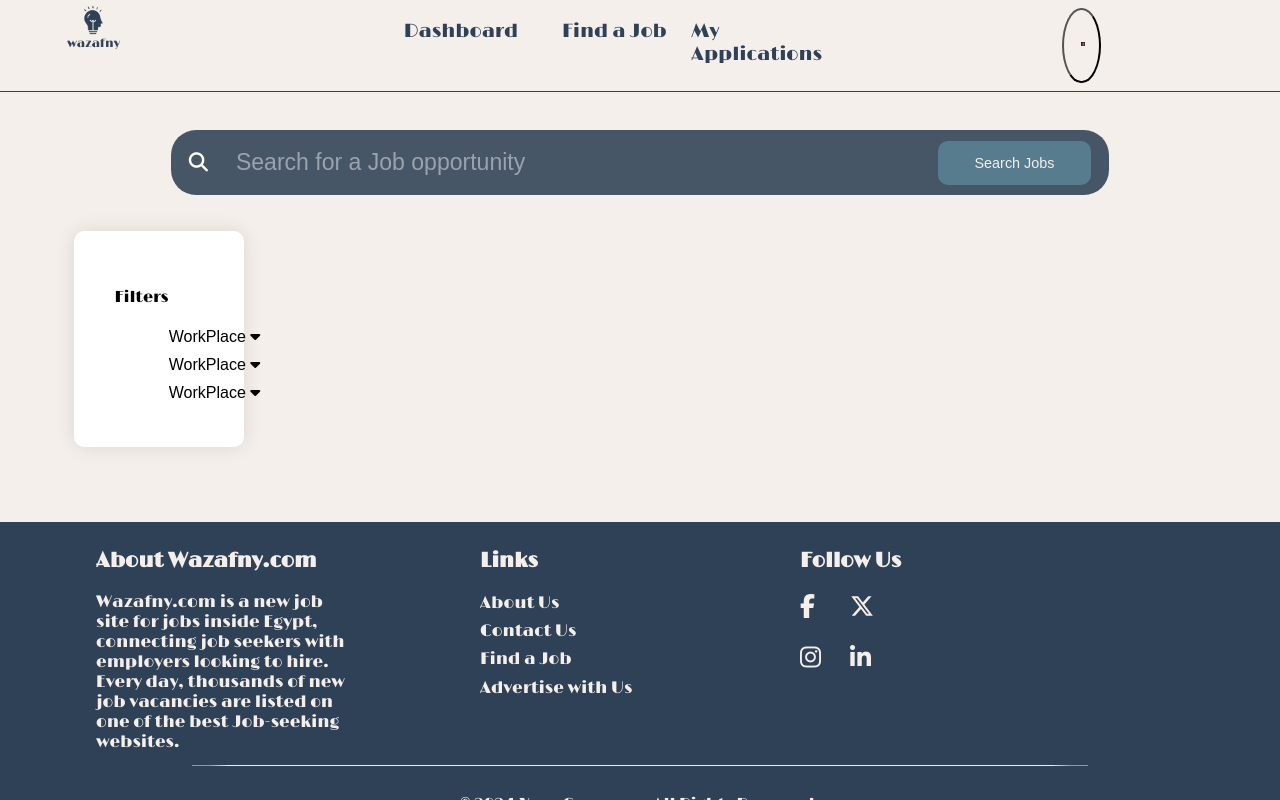
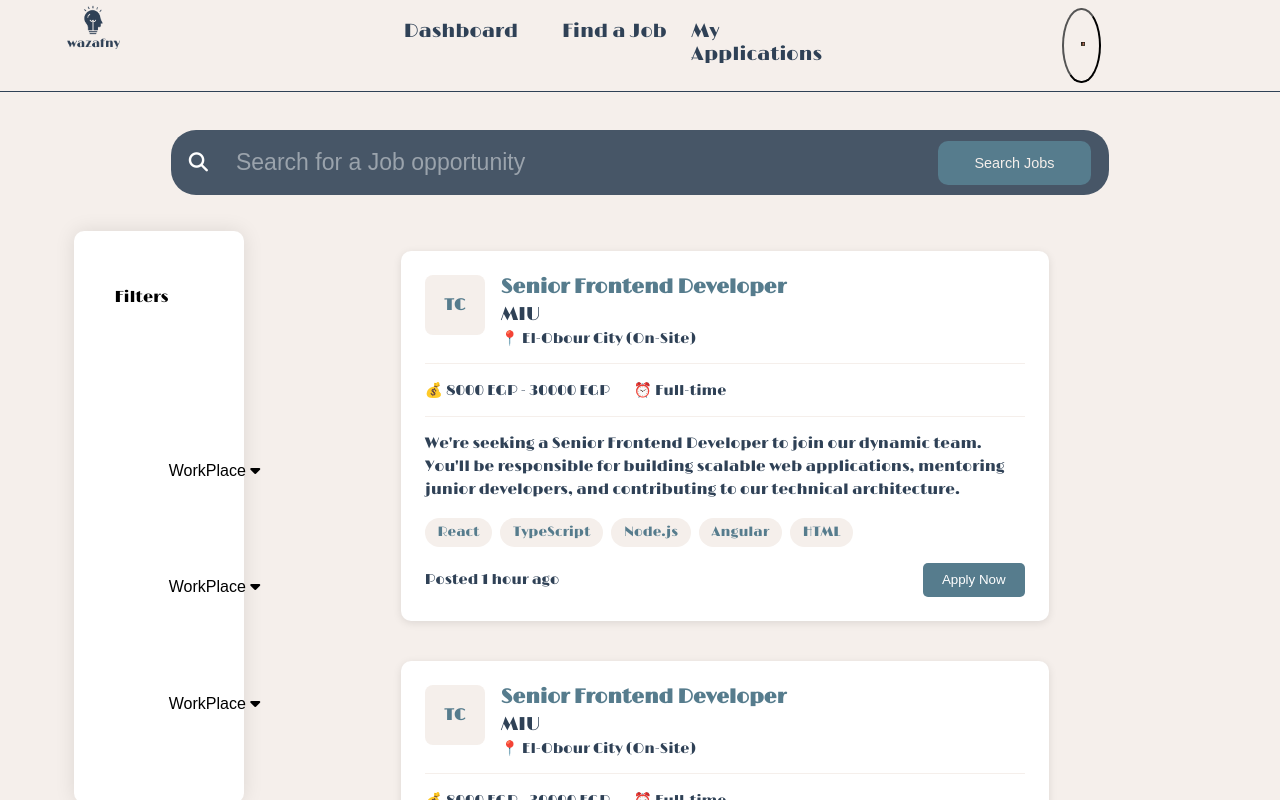
Before and after one commit to abdelrahman218/Job-Offering-Website, an Angular app: page /user/find-a-job in a window 1280 px wide. Shown: the top 800 px of the page. Built offline with nearby package versions, Linux system fonts and the light colour scheme.

Commit message:
card creating

```diff
--- a/src/app/app.routes.ts
+++ b/src/app/app.routes.ts
@@ -14,6 +14,7 @@ import { companyRoutes } from './companies/companies.routes';
 import { adminRoutes } from './admins/admins.routes';
 import { LoginComponent } from './login/login.component';
 import { SignupComponent } from './signup/signup.component';
+import { CardComponent } from './users/shared/card/card.component';
 
 export const routes: Routes = [
     {
@@ -52,6 +53,11 @@ export const routes: Routes = [
         title: 'Signup'
     },
     {
+        path: 'card',
+        component: CardComponent,
+        title: 'Card'
+    },
+    {
         path: '**',
         component: Error404Component,
         title: 'Error 404'
--- /dev/null
+++ b/src/app/users/find-a-job/card/card.component.css
@@ -0,0 +1,149 @@
+:host {
+    margin: 0;
+    padding: 20px;
+    display: flex;
+    justify-content: center;
+}
+
+.job-card {
+    background-color: #FFFFFF;
+    border-radius: 10px;
+    padding: 1.5rem;
+    width: 100%;
+    max-width: 600px;
+    box-shadow: 0 2px 8px rgba(0,0,0,0.1);
+    transition: transform 0.2s, box-shadow 0.2s;
+    cursor: pointer;
+}
+
+.job-card:hover {
+    transform: translateY(-2px);
+    box-shadow: 0 4px 12px rgba(0,0,0,0.15);
+}
+
+.job-header {
+    display: flex;
+    align-items: flex-start;
+    gap: 1rem;
+    margin-bottom: 1rem;
+}
+
+.company-logo {
+    width: 60px;
+    height: 60px;
+    background-color: #F5EFEB;
+    border-radius: 8px;
+    display: flex;
+    align-items: center;
+    justify-content: center;
+    font-weight: bold;
+    color: #567C8D;
+}
+
+.job-title-section {
+    flex-grow: 1;
+}
+
+.job-title {
+    color: #567C8D;
+    font-size: 1.25rem;
+    font-weight: bold;
+    margin: 0 0 0.25rem 0;
+}
+
+.company-name {
+    color: #2F4156;
+    font-weight: 500;
+    margin: 0 0 0.25rem 0;
+}
+
+.location {
+    color: #2F4156;
+    font-size: 0.9rem;
+    display: flex;
+    align-items: center;
+    gap: 0.25rem;
+}
+
+.save-btn {
+    background: none;
+    border: none;
+    color: #567C8D;
+    cursor: pointer;
+    padding: 0.5rem;
+    border-radius: 50%;
+    transition: background-color 0.2s;
+}
+
+.save-btn:hover {
+    background-color: rgba(0,128,128,0.1);
+}
+
+.job-details {
+    margin: 1rem 0;
+    padding: 1rem 0;
+    border-top: 1px solid #F5EFEB;
+    border-bottom: 1px solid #F5EFEB;
+}
+
+.detail-item {
+    display: inline-flex;
+    align-items: center;
+    margin-right: 1.5rem;
+    color: #2F4156;
+    font-size: 0.9rem;
+}
+
+.detail-item:last-child {
+    margin-right: 0;
+}
+
+.job-description {
+    color: #2F4156;
+    font-size: 0.95rem;
+    line-height: 1.5;
+    margin-bottom: 1rem;
+}
+
+.tags-container {
+    display: flex;
+    flex-wrap: wrap;
+    gap: 0.5rem;
+    margin-top: 1rem;
+}
+
+.tag {
+    background-color: #F5EFEB;
+    color: #567C8D;
+    padding: 0.4rem 0.8rem;
+    border-radius: 20px;
+    font-size: 0.85rem;
+    font-weight: 500;
+}
+
+.apply-section {
+    display: flex;
+    align-items: center;
+    justify-content: space-between;
+    margin-top: 1rem;
+}
+
+.posted-date {
+    color: #2F4156;
+    font-size: 0.9rem;
+}
+
+.apply-btn {
+    background-color: #567C8D;
+    color: #FFFFFF;
+    border: none;
+    padding: 0.6rem 1.2rem;
+    border-radius: 5px;
+    font-weight: 500;
+    cursor: pointer;
+    transition: background-color 0.2s;
+}
+
+.apply-btn:hover {
+    background-color: #2F4156;
+}
--- /dev/null
+++ b/src/app/users/find-a-job/card/card.component.html
@@ -0,0 +1,32 @@
+<div class="job-card">
+    <div class="job-header">
+        <div class="company-logo">
+            TC
+        </div>
+        <div class="job-title-section">
+            <h2 class="job-title">Senior Frontend Developer</h2>
+            <h3 class="company-name">MIU</h3>
+            <div class="location">
+                📍 El-Obour City (On-Site)
+            </div>
+        </div>
+    </div>
+    <div class="job-details">
+        <span class="detail-item">💰 8000 EGP - 30000 EGP</span>
+        <span class="detail-item">⏰ Full-time</span>
+    </div>
+    <div class="job-description">
+        We're seeking a Senior Frontend Developer to join our dynamic team. You'll be responsible for building scalable web applications, mentoring junior developers, and contributing to our technical architecture.
+    </div>
+    <div class="tags-container">
+        <span class="tag">React</span>
+        <span class="tag">TypeScript</span>
+        <span class="tag">Node.js</span>
+        <span class="tag">Angular</span>
+        <span class="tag">HTML</span>
+    </div>
+    <div class="apply-section">
+        <span class="posted-date">Posted 1 hour ago</span>
+        <button class="apply-btn">Apply Now</button>
+    </div>
+</div>
--- a/src/app/users/find-a-job/filters/filters.component.css
+++ b/src/app/users/find-a-job/filters/filters.component.css
@@ -4,6 +4,7 @@
   border-radius: 10px;
   box-shadow: 0 0 20px rgba(0,0,0,0.1);
   display: grid;
+  max-height: 30%;
 }
 #text{
   justify-content: center;
--- a/src/app/users/find-a-job/find-a-job.component.html
+++ b/src/app/users/find-a-job/find-a-job.component.html
@@ -5,4 +5,12 @@
     </div>
     <div class="inside">
         <app-filters></app-filters>
+        <div>
+            <app-card></app-card>
+            <app-card></app-card>
+            <app-card></app-card>
+            <app-card></app-card>
+
+        </div>
+
     </div>
--- a/src/app/users/find-a-job/find-a-job.component.ts
+++ b/src/app/users/find-a-job/find-a-job.component.ts
@@ -1,9 +1,10 @@
 import { Component } from '@angular/core';
 import { FiltersComponent } from './filters/filters.component';
+import { CardComponent } from './card/card.component';
 @Component({
   selector: 'app-find-a-job',
   standalone: true,
-  imports: [FiltersComponent],
+  imports: [FiltersComponent,CardComponent],
   templateUrl: './find-a-job.component.html',
   styleUrl: './find-a-job.component.css'
 })
```
Also changed, not shown: src/app/users/find-a-job/card/card.component.ts (added, +12 -0 lines).
